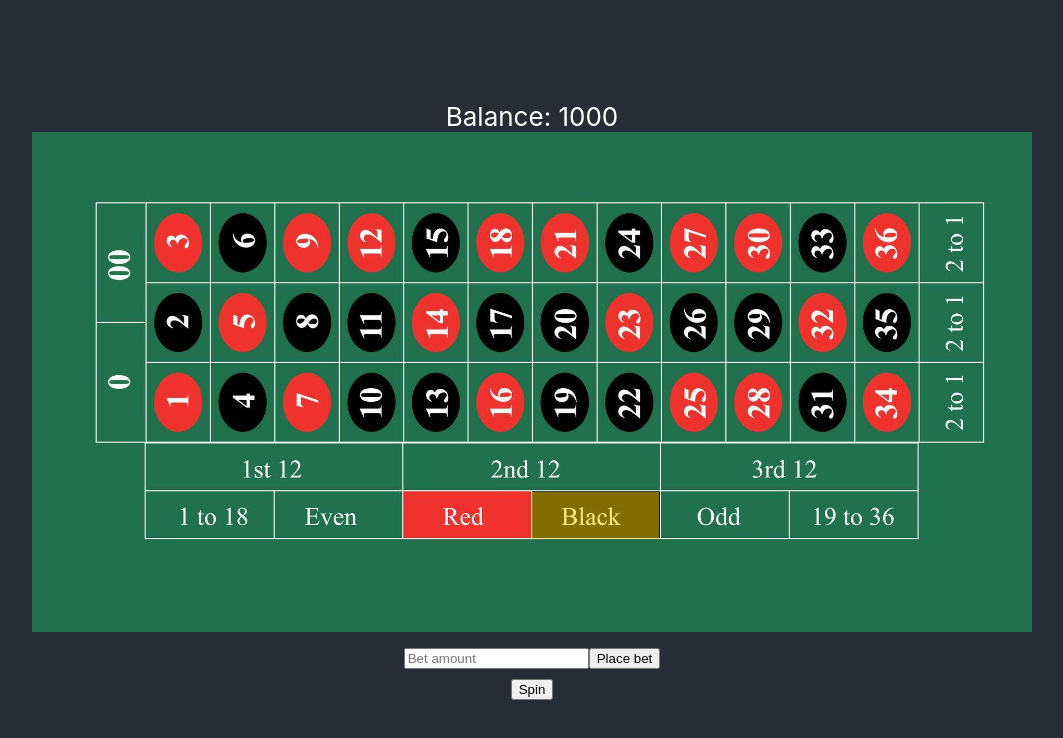
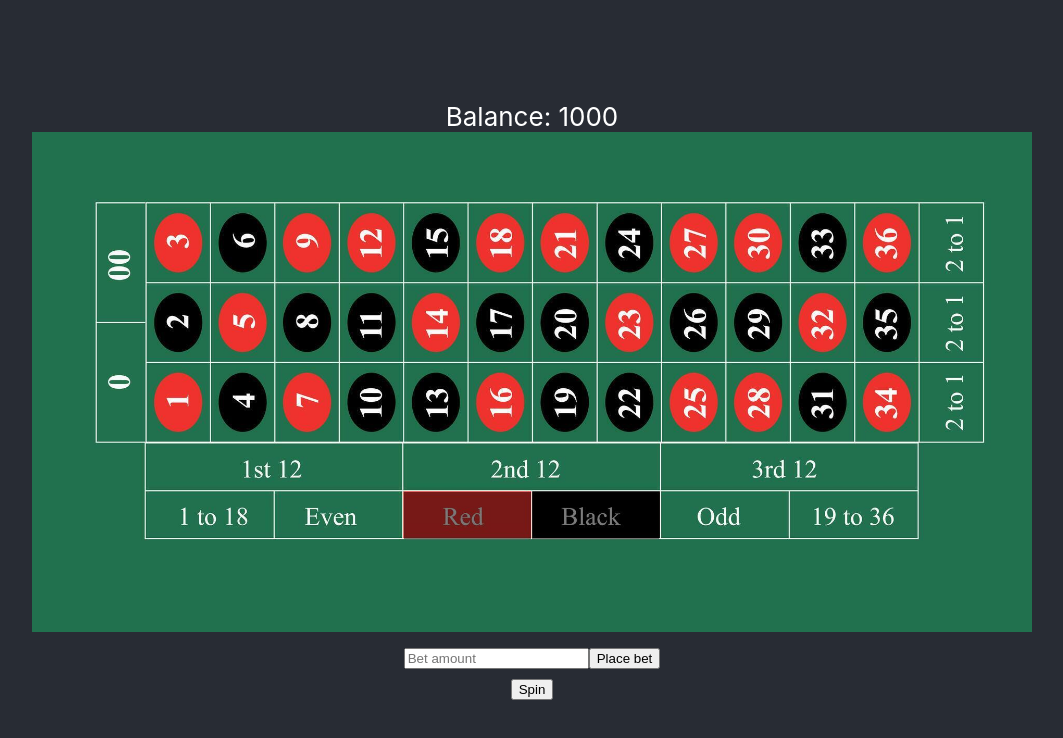
Before and after one commit to NolanFJ/HAcKReactProject, a React (Create React App) app: page / in a window 1280 px wide. Shown: the top 738 px of the page, without its empty margins (108-1171 px from the left). Built offline with nearby package versions, Linux system fonts and the light colour scheme.

Commit message:
Added ability to select red and black squares to bet on.
Actual betting functionality incomplete.

```diff
--- a/src/RouletteGame.js
+++ b/src/RouletteGame.js
@@ -126,7 +126,7 @@ export default function RouletteGame() {
 
 
 function RouletteTable() {
-  const {setSelectedSquare} = useContext(GameContext);
+  const {selectedSquare, setSelectedSquare} = useContext(GameContext);
   const tableWidth = 1000;
   return (
     <div style={{position: 'relative', width: tableWidth}}>
@@ -135,14 +135,13 @@ function RouletteTable() {
         style={{
           width: '100%',
           position: 'relative',
-          zIndex: 0,
         }}
       />
       <div style={{
         position: 'absolute',
       }}>
         <div
-          onClick={() => setSelectedSquare("Black")}
+          onClick={() => setSelectedSquare((selectedSquare) => selectedSquare !== "Black" ? "Black": "")}
           style={{
             position: 'absolute',
             width: '127px',
@@ -150,10 +149,20 @@ function RouletteTable() {
             left: tableWidth/2,
             bottom: 99,
             color: 'white',
-            background: 'rgba(255, 215, 0, 0.5)',
-
-            zIndex: 4,
-          }}></div>
+            background: selectedSquare === "Black"? 'rgba(0, 183, 255, 0.5)': 'rgba(0, 0, 0, 0.5)',
+          }}
+        />
+        <div
+          onClick={() => setSelectedSquare((selectedSquare) => selectedSquare !== "Red" ? "Red": "")}
+          style={{
+            position: 'absolute',
+            width: '127px',
+            height: '47px',
+            left: tableWidth/2 - 128,
+            bottom: 99,
+            background: selectedSquare === "Red"? 'rgba(0, 183, 255, 0.5)': 'rgba(0, 0, 0, 0.5)',
+          }}
+        />
       </div>
     </div>
   );
```
